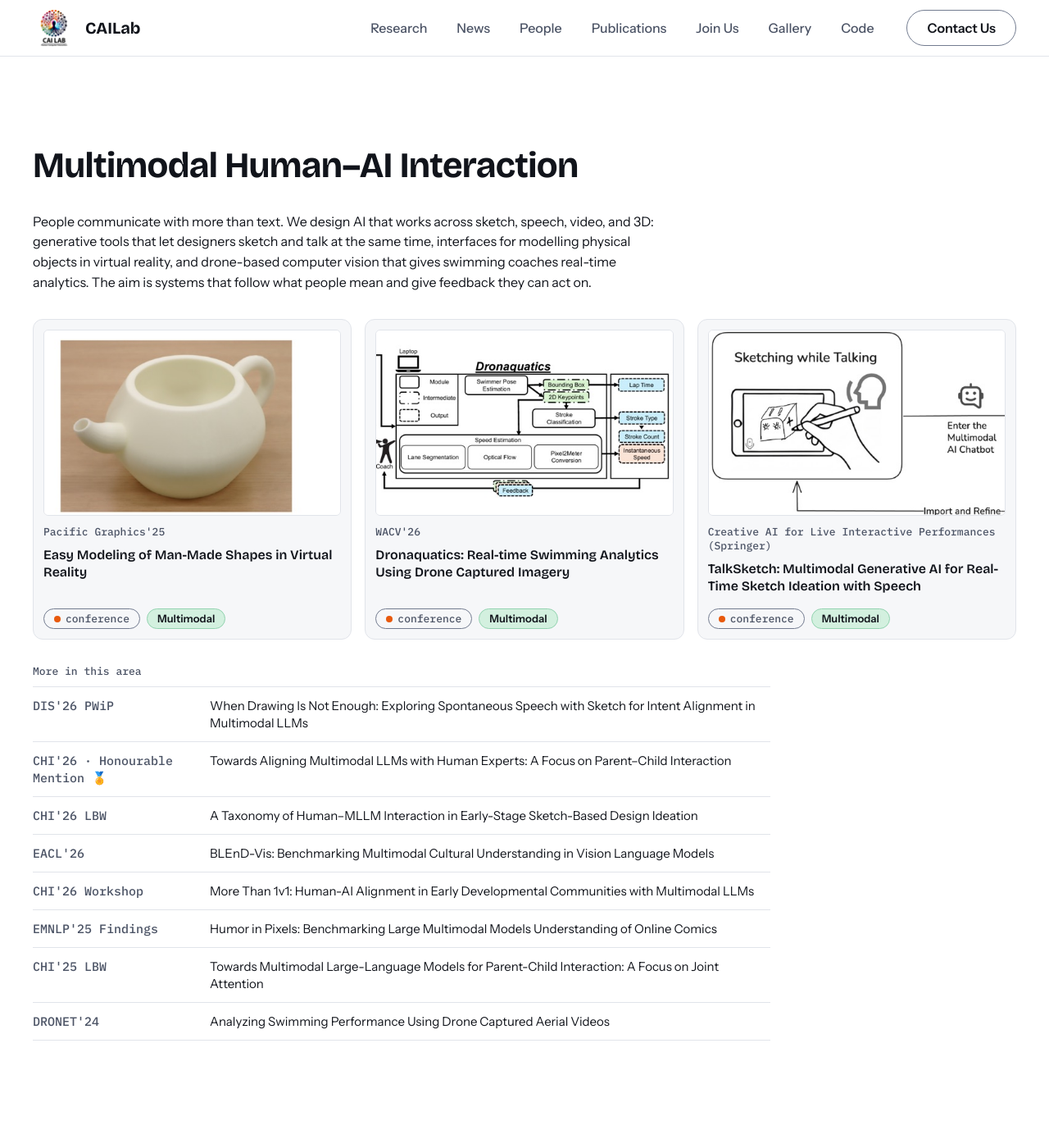
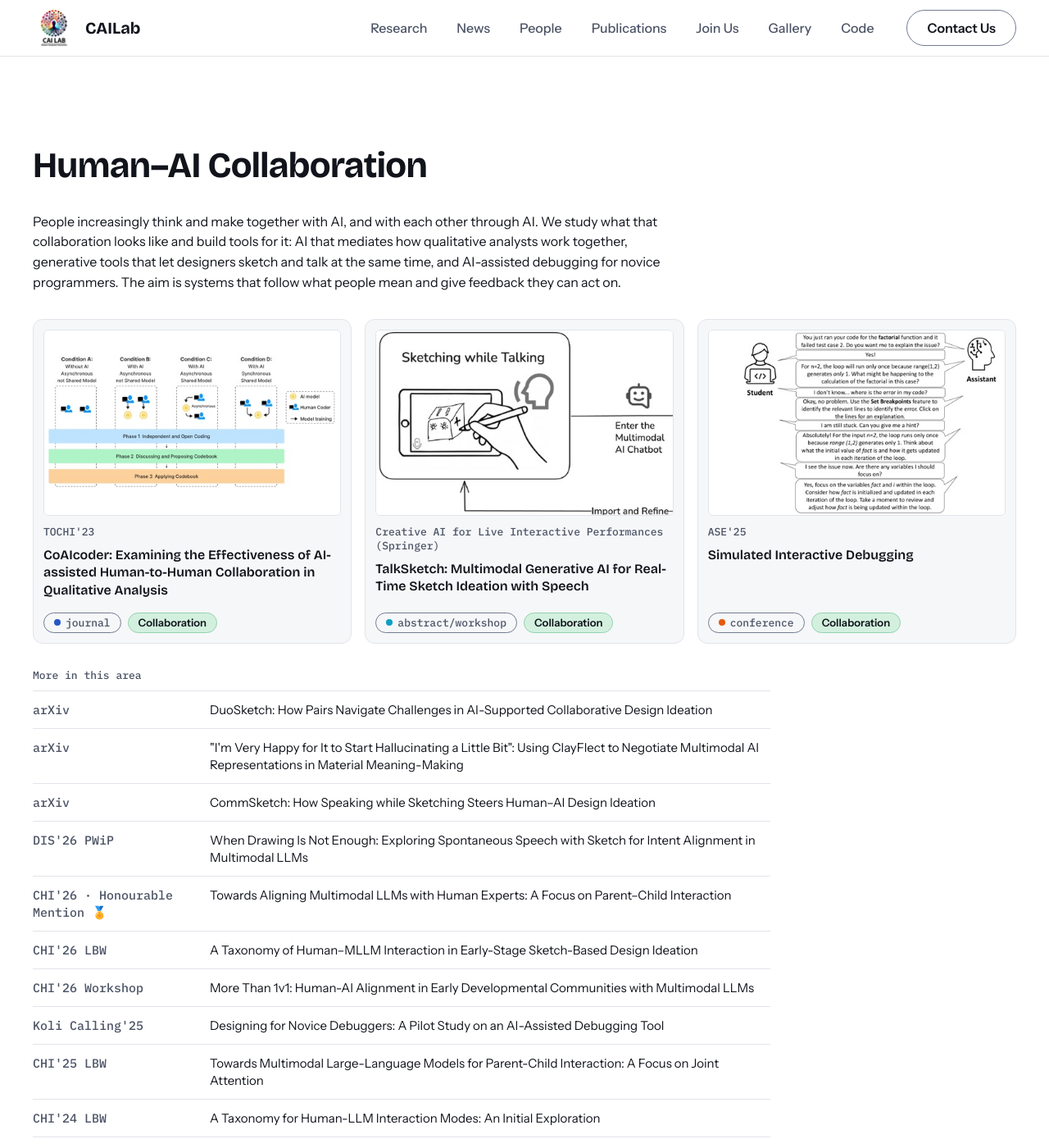
Before and after one commit to Context-Aware-Interaction-Lab/Context-Aware-Interaction-Lab.github.io, a Jekyll site: the page built from research.html, in a window 1280 px wide and 1400 px high, scrolled down 2052 px. Shown: the whole window at 82% size. Built offline with Jekyll 4.4.1, drawn with Linux system fonts in a browser that asks for light colours; some of the changed text lies outside the part shown.

Commit message:
Rename the second research area to Human-AI Collaboration
- research.yml: "Multimodal Human-AI Interaction" (slug `multimodal`) becomes
  "Human-AI Collaboration" (slug `collaboration`) with a new summary. Cards are
  CoAIcoder, TalkSketch and the ASE'25 debugging paper. The swimming-analytics
  and VR-modelling papers leave the areas; the two vision-language benchmarks
  stay in Responsible AI only.
- publications.yml: add the four arXiv preprints now public (VEILED-SH,
  DuoSketch, ClayFlect, CommSketch); give ids to CoAIcoder, the CHI'24
  Human-LLM taxonomy, the trust and reliance preprint and the two debugging
  papers so they can sit in an area; add a figure for CoAIcoder (Fig. 5 of the
  paper, the four collaboration conditions; no participant content).
- Types follow the CV bib: TalkSketch and the relationship-centred care paper
  are `extended`. This fixes PublicationFiltersTest on develop.
- Remove Junming Cao from the CHI'24 taxonomy's authors; he is not on the
  published paper.
- e2e: the page now lists 43 publications, not 39, and the phone filter test
  looks for the `collaboration` chip.

Co-Authored-By: Claude Fable 5.2 <noreply@anthropic.com>

```diff
--- a/_data/publications.yml
+++ b/_data/publications.yml
@@ -1,3 +1,39 @@
+- title: "VEILED-SH: Vulnerability Expression through Indirect Language Evaluation Dataset (Self-Harm)"
+  authors: "Leanne TAN, Keith CHUA, Shaun KHOO, Onno P. KAMPMAN, Ruling Charmaine LIM, Hazirah HOOSAINSAH, Kellie Yu Hui SIM, Kai HE, Kenny Tsu Wei CHOO, Roy Ka-Wei LEE"
+  venue: "arXiv"
+  date: "2026-10-19"
+  year: 2026
+  type: preprint
+  id: arxiv26-veiled-sh
+  links:
+    - {label: preprint, url: "https://doi.org/10.48550/arXiv.2610.26190"}
+- title: "DuoSketch: How Pairs Navigate Challenges in AI-Supported Collaborative Design Ideation"
+  authors: "Weiyan SHI, Darryl LIM, Geraldine QUEK, Kenny Tsu Wei CHOO"
+  venue: "arXiv"
+  date: "2026-10-07"
+  year: 2026
+  type: preprint
+  id: arxiv26-duosketch
+  links:
+    - {label: preprint, url: "https://doi.org/10.48550/arXiv.2610.10249"}
+- title: "\"I'm Very Happy for It to Start Hallucinating a Little Bit\": Using ClayFlect to Negotiate Multimodal AI Representations in Material Meaning-Making"
+  authors: "Kellie Yu Hui SIM, Quoc-Nam NGUYEN, Shuenn Yuen HAN, Kenny Tsu Wei CHOO"
+  venue: "arXiv"
+  date: "2026-10-06"
+  year: 2026
+  type: preprint
+  id: arxiv26-clayflect
+  links:
+    - {label: preprint, url: "https://doi.org/10.48550/arXiv.2610.08943"}
+- title: "CommSketch: How Speaking while Sketching Steers Human–AI Design Ideation"
+  authors: "Weiyan SHI, Darryl LIM, Geraldine QUEK, Kenny Tsu Wei CHOO"
+  venue: "arXiv"
+  date: "2026-09-29"
+  year: 2026
+  type: preprint
+  id: arxiv26-commsketch
+  links:
+    - {label: preprint, url: "https://doi.org/10.48550/arXiv.2609.37813"}
 - title: "\"Is This Really a Human Peer Supporter?\": Misalignments Between Peer Supporters and Experts in LLM-Supported Interactions"
   authors: "Kellie Yu Hui SIM, Roy Ka-Wei LEE, Kenny Tsu Wei CHOO"
   venue: "PACM HCI (CSCW'26)"
@@ -52,7 +88,7 @@
   venue: "CHI'26 Workshop"
   date: "2026-06"
   year: 2026
-  type: preprint
+  type: extended
   id: chi26-ws-relationship-care
   links:
     - {label: paper, url: "https://doi.org/10.48550/arXiv.2606.00028"}
@@ -129,7 +165,7 @@
   venue: "Creative AI for Live Interactive Performances (Springer)"
   date: "2026-02-27"
   year: 2026
-  type: conference
+  type: extended
   id: springer26-talksketch
   figure: {slug: springer26-talksketch, alt: "Workflow diagram: a designer sketches on a tablet while talking, the sketch and transcript go to AI analysis and a multimodal chatbot with text and image generation, and results are imported back to refine the sketch."}
   links:
@@ -140,6 +176,7 @@
   date: "2025-11-16"
   year: 2025
   type: conference
+  id: ase25-simulated-debugging
   figure: {slug: ase25-simulated-debugging, alt: "Mock-up of an envisioned dialogue in which a student whose factorial code fails a test asks an AI assistant for help, and the assistant guides them with questions, a breakpoint suggestion and hints about the loop variables."}
   links:
     - {label: paper, url: "https://doi.org/10.1109/ASE63991.2025.00338"}
@@ -149,6 +186,7 @@
   date: "2025-11-10"
   year: 2025
   type: conference
+  id: koli25-novice-debuggers
   figure: {slug: koli25-codehinter, alt: "Screenshot of the CodeHinter VS Code extension: a Python test file with failed test cases highlighted, a short explanation of the failures, and buttons for hints, a quiz, print statements and a Python tutor."}
   links:
     - {label: paper, url: "https://doi.org/10.1145/3769994.3769997"}
@@ -273,11 +311,12 @@
   links:
     - {label: paper, url: "https://dl.acm.org/doi/abs/10.1145/3589335.3651250"}
 - title: "A Taxonomy for Human-LLM Interaction Modes: An Initial Exploration"
-  authors: "Jie GAO, Simret Araya GEBREEGZIABHER, Kenny Tsu Wei CHOO, Toby Jia-Jun LI, Junming CAO, Simon Tangi PERRAULT, Thomas W. MALONE"
+  authors: "Jie GAO, Simret Araya GEBREEGZIABHER, Kenny Tsu Wei CHOO, Toby Jia-Jun LI, Simon Tangi PERRAULT, Thomas W. MALONE"
   venue: "CHI'24 LBW"
   date: "2024-05-11"
   year: 2024
   type: extended
+  id: chi24-lbw-llm-taxonomy
   links:
     - {label: paper, url: "https://dl.acm.org/doi/10.1145/3613905.3650786"}
 - title: "CoAIcoder: Examining the Effectiveness of AI-assisted Human-to-Human Collaboration in Qualitative Analysis"
@@ -286,6 +325,8 @@
   date: "2023-11-29"
   year: 2023
   type: journal
+  id: tochi23-coaicoder
+  figure: {slug: tochi23-coaicoder, alt: "Diagram of the four study conditions for two human coders: without AI; with a separate AI model each; with a shared AI model used asynchronously; and with a shared AI model used synchronously. All four pass through three phases: independent open coding, discussing and proposing a codebook, and applying the codebook."}
   links:
     - {label: paper, url: "https://dl.acm.org/doi/10.1145/3617362"}
 - title: "Impact of Human-AI Interaction on User Trust and Reliance in AI-Assisted Qualitative Coding"
@@ -294,6 +335,7 @@
   date: "2023-09"
   year: 2023
   type: preprint
+  id: arxiv23-trust-reliance
   links:
     - {label: preprint, url: "https://doi.org/10.48550/arXiv.2309.13858"}
 - title: "Evaluating GPT-3 Generated Explanations for Hateful Content Moderation"
--- a/_data/research.yml
+++ b/_data/research.yml
@@ -8,7 +8,10 @@
 # A paper may sit in several areas: it then shows a pill for each and appears in each area's section. It may
 # not be listed twice in one area. A paper listed in none shows no area pill and is "Other" in the filter.
 #
-# Placement rule: Care is about designing AI for care; Responsible AI is about auditing where models fail.
+# Placement rule: Care is about designing AI for care; Collaboration is about people working with AI, and with
+# each other through AI; Responsible AI is about auditing where models fail. The second area was "Multimodal
+# Human–AI Interaction" (slug `multimodal`) until 2026-11-22; the swimming-analytics and VR-modelling papers
+# left the areas with that rename and show as "Other".
 # Unpublished work, such as the Small Language Model / mental-health line, joins an area only once it is public.
 intro: >-
   Our research is Human-Centred AI: we design and study AI systems that people can understand, question, and
@@ -40,25 +43,28 @@ areas:
       - arxiv24-gaze-asd
       - dis24-emotions-mh
       - cscw21-ws-older-adults
-  - slug: multimodal
-    title: "Multimodal Human–AI Interaction"
-    short: Multimodal
+  - slug: collaboration
+    title: "Human–AI Collaboration"
+    short: Collaboration
     pastel: 4
     summary: >-
-      People communicate with more than text. We design AI that works across sketch, speech, video, and 3D:
-      generative tools that let designers sketch and talk at the same time, interfaces for modelling physical
-      objects in virtual reality, and drone-based computer vision that gives swimming coaches real-time
-      analytics. The aim is systems that follow what people mean and give feedback they can act on.
-    papers: [pg25-vr-modeling, wacv26-dronaquatics, springer26-talksketch]
+      People increasingly think and make together with AI, and with each other through AI. We study what that
+      collaboration looks like and build tools for it: AI that mediates how qualitative analysts work together,
+      generative tools that let designers sketch and talk at the same time, and AI-assisted debugging for
+      novice programmers. The aim is systems that follow what people mean and give feedback they can act on.
+    papers: [tochi23-coaicoder, springer26-talksketch, ase25-simulated-debugging]
     more:
+      - arxiv26-duosketch
+      - arxiv26-clayflect
+      - arxiv26-commsketch
       - dis26-sketch-speech
       - chi26-parent-child-align
       - chi26-sketch-taxonomy
-      - eacl26-blend-vis
       - chi26-ws-more-than-1v1
-      - emnlp25-humor-pixels
+      - koli25-novice-debuggers
       - chi25-lbw-joint-attention
-      - dronet24-swimming
+      - chi24-lbw-llm-taxonomy
+      - arxiv23-trust-reliance
   - slug: responsible-ai
     title: "Responsible AI: Risks and Robustness of Language Models"
     short: Responsible AI
@@ -70,6 +76,7 @@ areas:
       of online speech, and how well models understand cultures beyond the English-speaking world.
     papers: [cscw26-sword-shield, eacl26-blend-vis]
     more:
+      - arxiv26-veiled-sh
       - emnlp25-humor-pixels
       - emnlp24-toxicloakcn
       - cscw25-comm-games
```
Also changed, not shown: e2e/desktop.spec.js (+2 -2 lines), e2e/nojs.spec.js (+1 -1 lines), e2e/phone.spec.js (+3 -3 lines), assets/img/publications/tochi23-coaicoder-thumb.jpg (added), assets/img/publications/tochi23-coaicoder.jpg (added).
